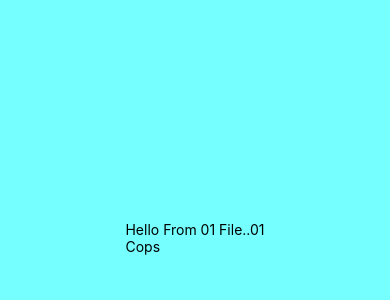
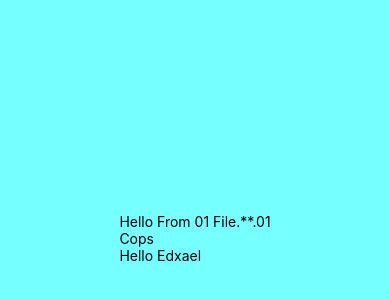
Before and after one commit to Edxael/R-Native-1, a React Native app in the folder 02-Second/: screen / in a window 390 px wide. Shown: the part 184-484 px from the top of the page. Built offline with nearby package versions, Linux system fonts and the light colour scheme.

Commit message:
creating default props

```diff
--- a/02-Second/AppFiles/01-info.js
+++ b/02-Second/AppFiles/01-info.js
@@ -3,14 +3,19 @@ import { Text, View } from 'react-native'
 
 export default class extends Component{
 
+    static defaultProps = {
+        info: 'Hello Edxael'
+    }
 
     render(){
-        console.log("Hello ************ again");
+        console.log("Hello ******** again");
         return(
 
             <View>
-                <Text>Hello From 01 File..01</Text>
+                <Text>Hello From 01 File.**.01</Text>
                 <Text>{ this.props.data }</Text>
+                <Text>{ this.props.info }</Text>
+
             </View>
 
         )
```
